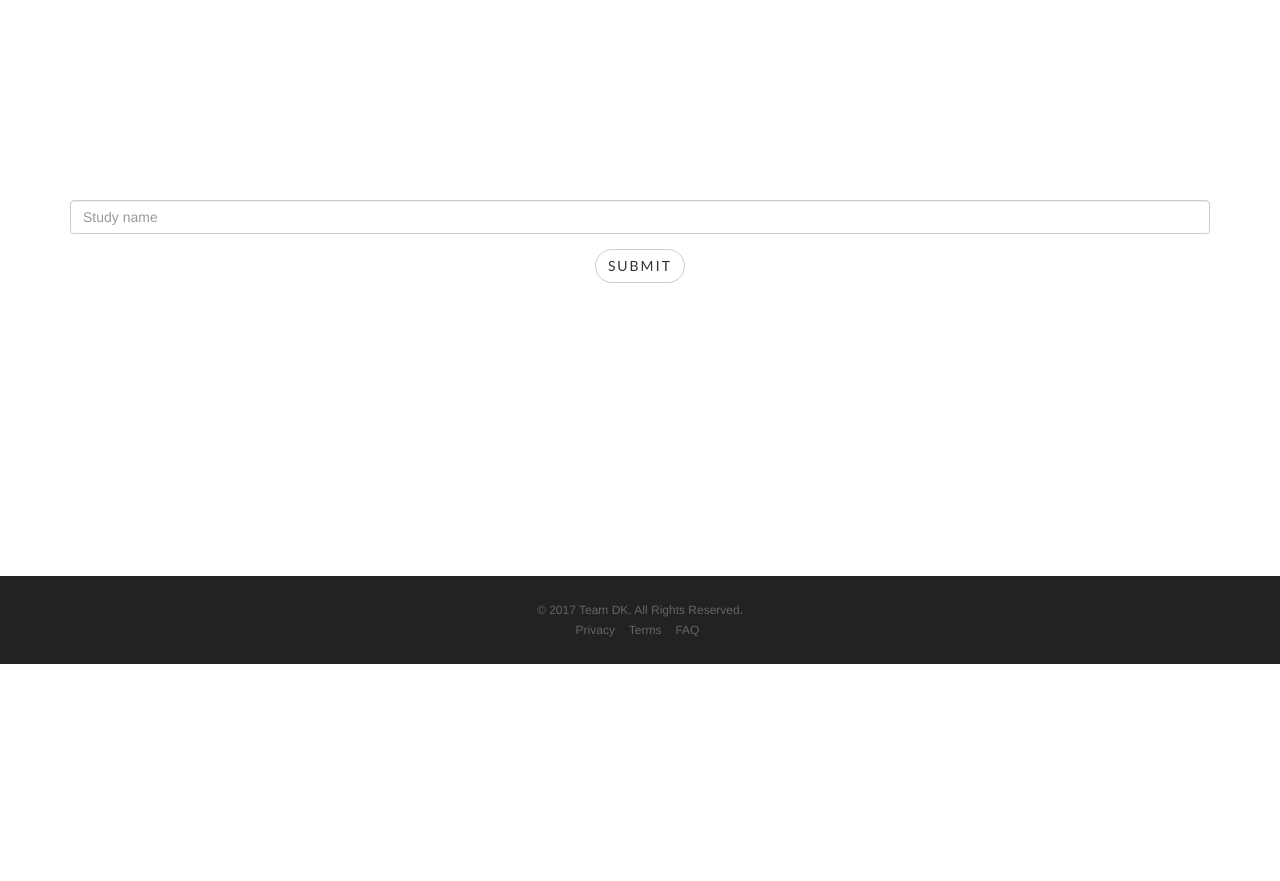
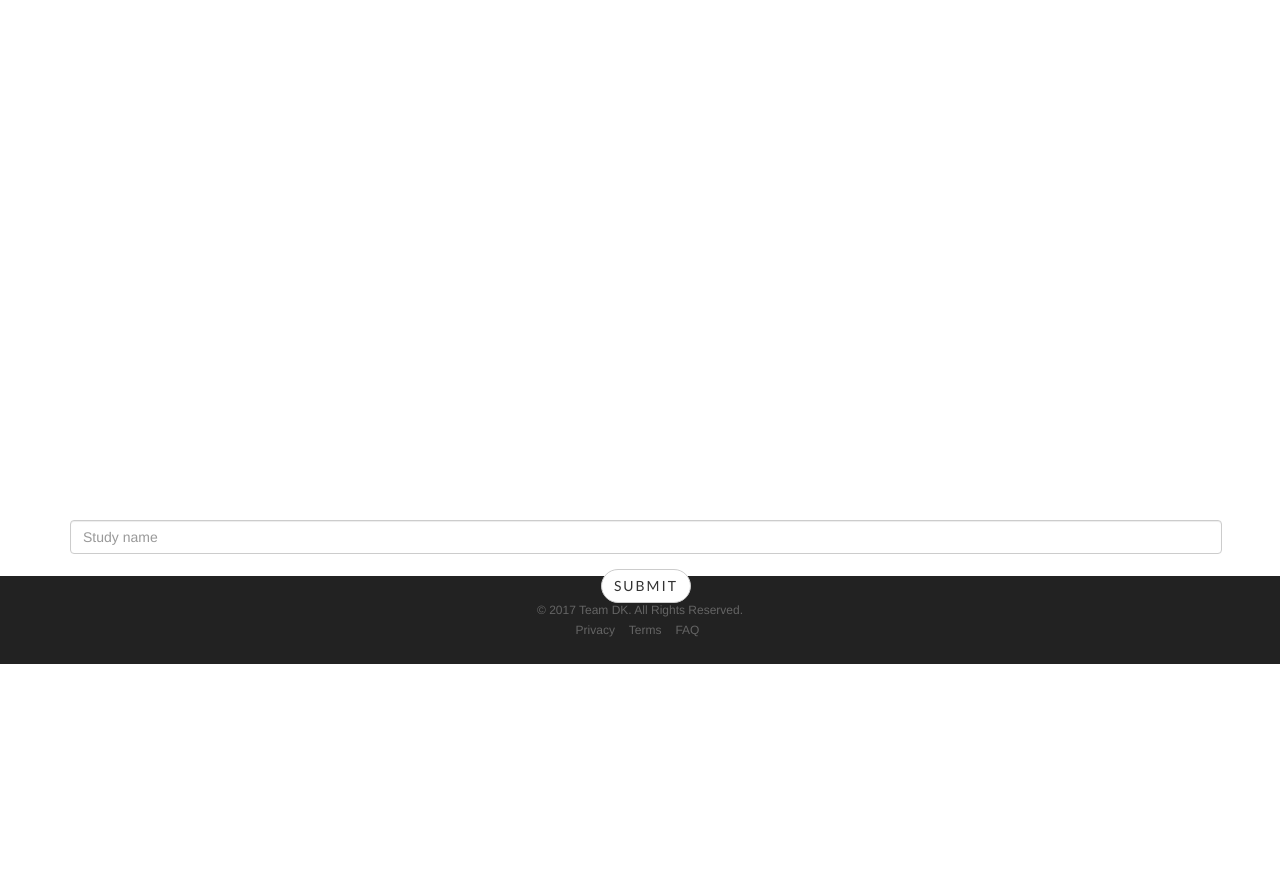
Before and after one commit to team-dk/dkpay, a Django app: a page that uses project/templates/layout_create_group.html in a window 1280 px wide. Shown: the part 159-1040 px from the top of the page. Before the commit the page ends 823 px from the top, so only its background shows below. Run offline with Django 3.2, Linux system fonts and the light colour scheme; some libraries are stand-ins or nearby versions; some web fonts are replaced.

Commit message:
Vertical aligment

```diff
--- a/project/static/css/dkpay.css
+++ b/project/static/css/dkpay.css
@@ -5,6 +5,23 @@
 
 .panel {
     margin: 10px;
+}
+
+.outer {
+    display: table;
+    position: absolute;
+    height: 80%;
+    width: 90%;
+}
+
+.middle {
+    display: table-cell;
+    vertical-align: middle;
+}
+
+.inner {
+    margin-left: auto;
+    margin-right: auto;
 }
 
 .transparent {
--- a/project/templates/layout_create_group.html
+++ b/project/templates/layout_create_group.html
@@ -1,11 +1,17 @@
 {% extends 'template_user.html' %}
 {% block usermain %}
     <div class="container text-center">
-        <form>
-            <div class="form-group">
-                <input type="text" class="form-control" placeholder="Study name">
+        <div class="outer">
+            <div class="middle">
+                <div class="inner">
+                    <form>
+                        <div class="form-group">
+                            <input type="text" class="form-control" placeholder="Study name">
+                        </div>
+                        <button type="submit" class="btn btn-default">Submit</button>
+                    </form>
+                </div>
             </div>
-            <button type="submit" class="btn btn-default">Submit</button>
-        </form>
+        </div>
     </div>
 {% endblock %}
```
